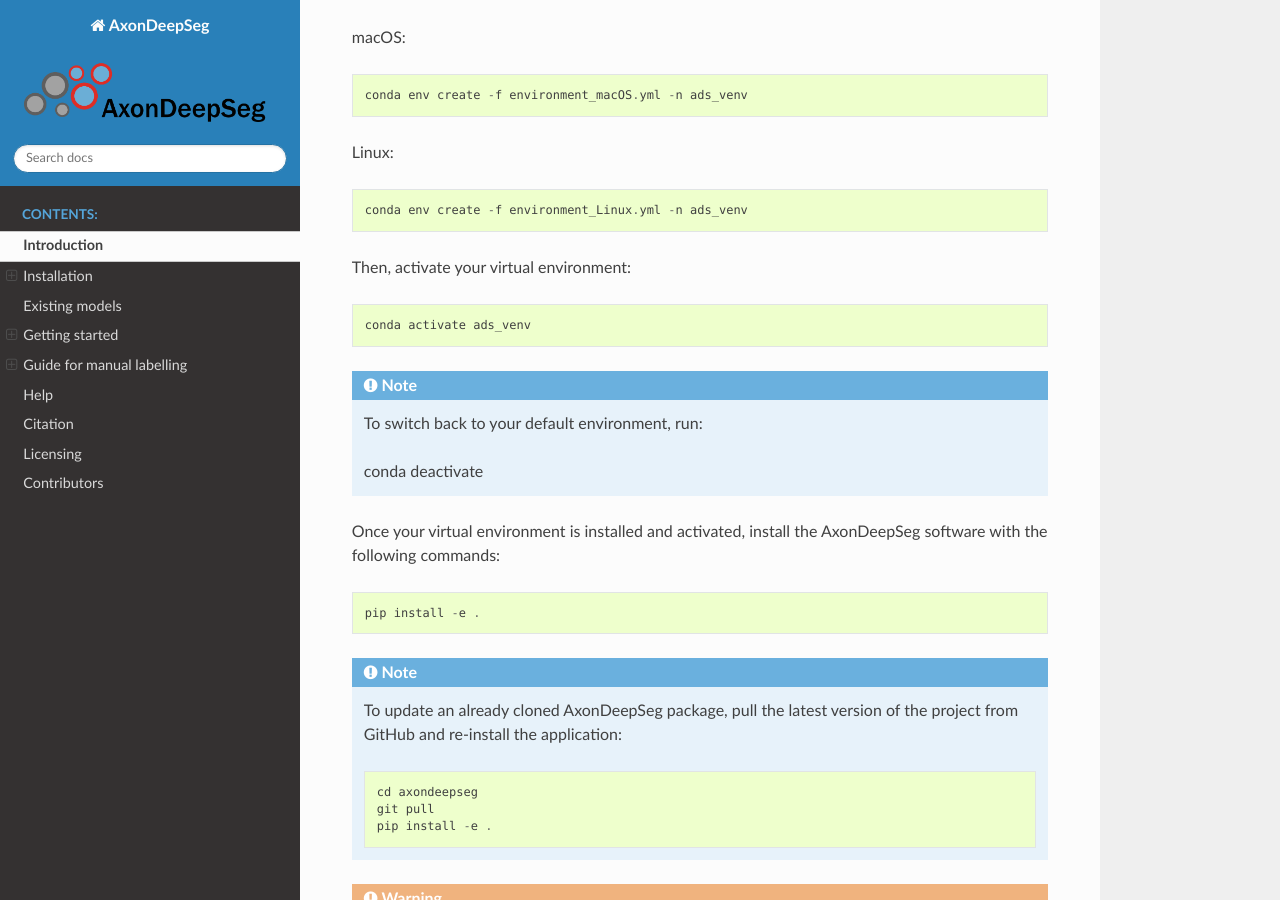
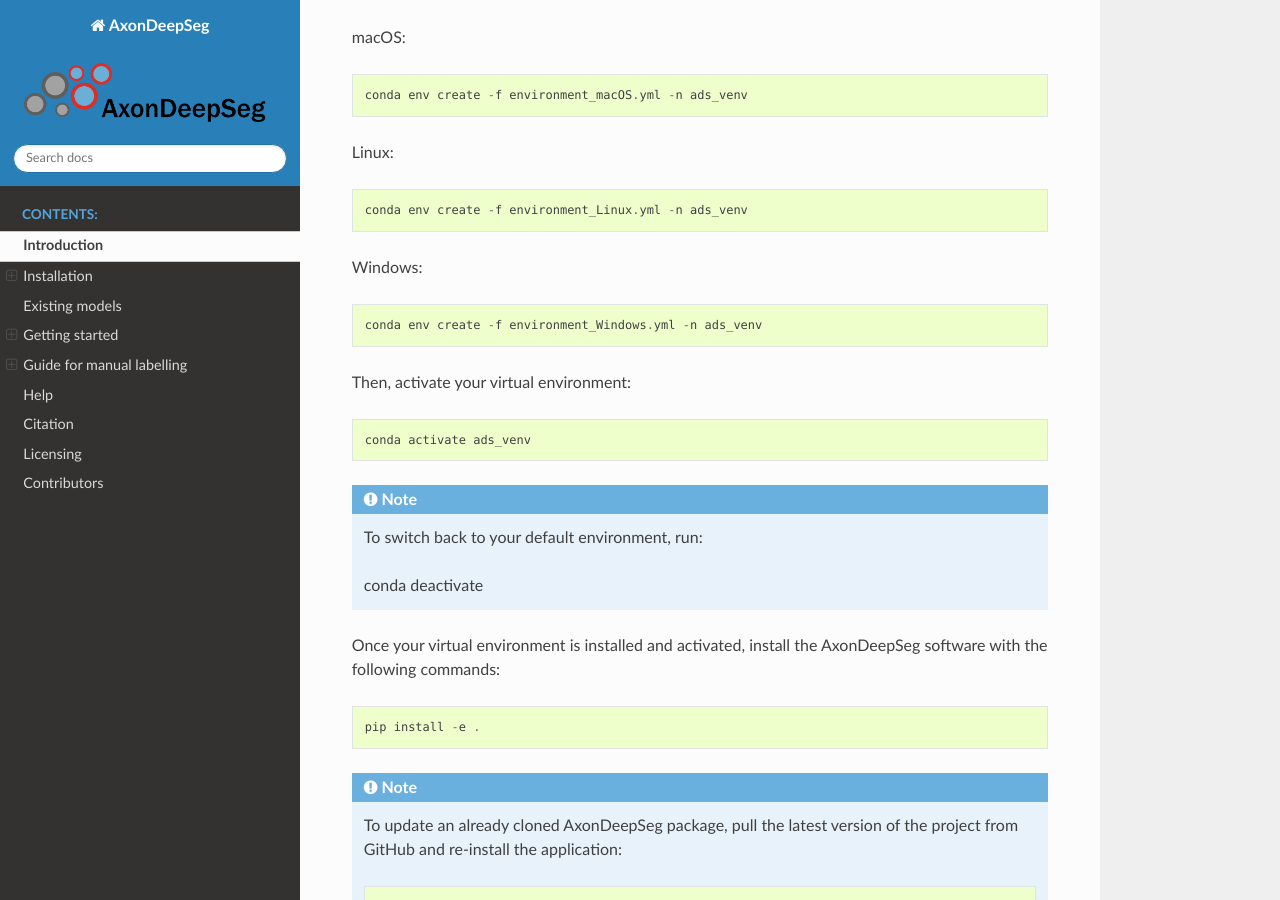
Before and after one commit to axondeepseg/axondeepseg, a Sphinx documentation site: the page built from docs/source/documentation.rst, in a window 1280 px wide and 900 px high, scrolled down 2753 px. Built offline with Sphinx 7.4.7 and the Read the Docs theme 2.0.0, drawn with Linux system fonts in a browser that asks for light colours.

Commit message:
Add windows installation instructions

```diff
--- a/docs/source/documentation.rst
+++ b/docs/source/documentation.rst
@@ -79,6 +79,10 @@ macOS::
 Linux::
 
     conda env create -f environment_Linux.yml -n ads_venv
+
+Windows::
+
+    conda env create -f environment_Windows.yml -n ads_venv
 
 Then, activate your virtual environment::
 
```
